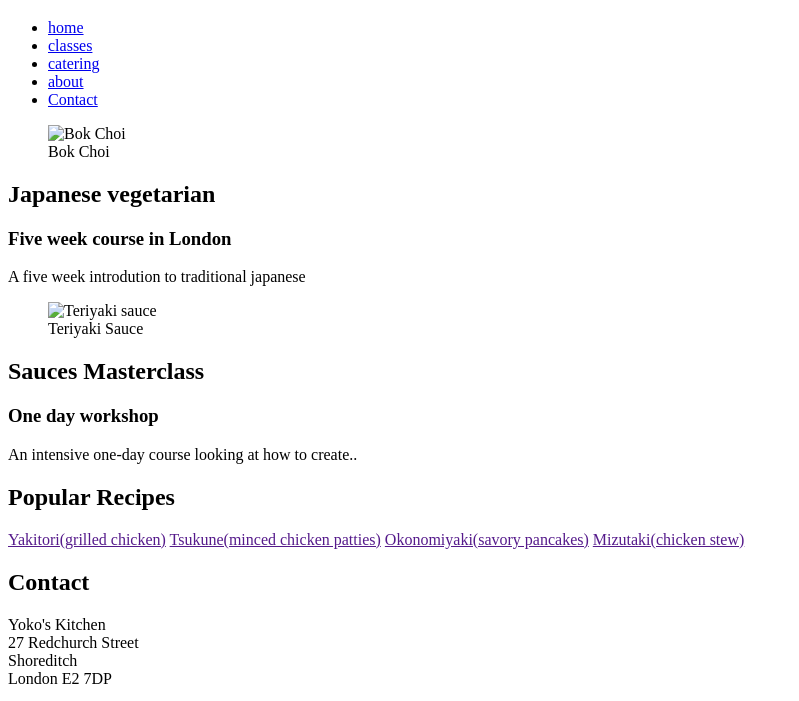
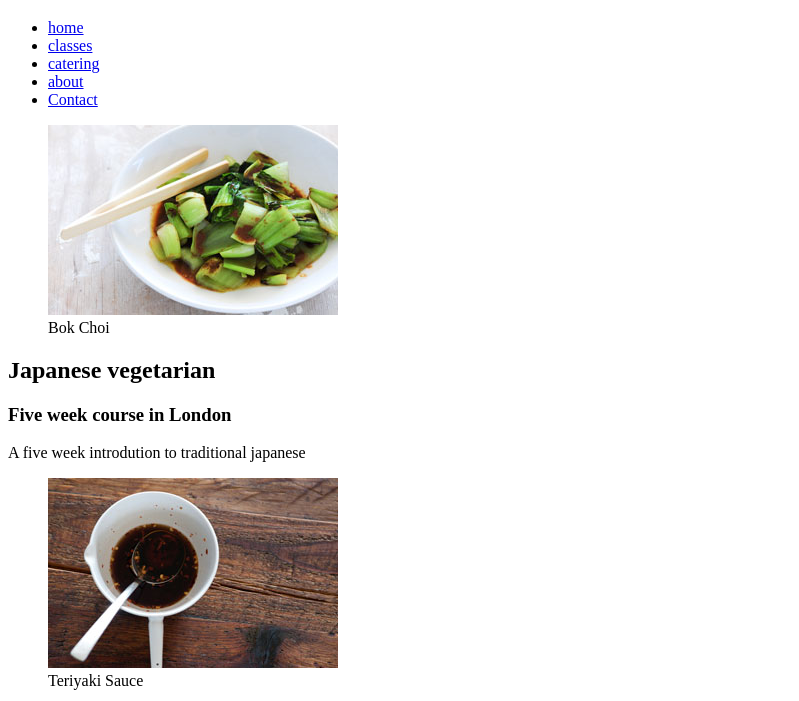
Before and after one commit to TLsoul/Layout, a plain HTML site: page index.html in a window 1280 px wide. Shown: the part 61-762 px from the top of the page, without its empty margins (0-799 px from the left). Drawn offline with Linux system fonts and the light colour scheme.

Commit message:
Update index.html

```diff
--- a/index.html
+++ b/index.html
@@ -2,7 +2,7 @@
 <html>
     <head>
         <title>HTML5 Layout</title>
-        <link rel="stylesheet" href="css/exam03.css">
+        <link rel="stylesheet" href="css">
 
     </head>
     <body>
@@ -22,7 +22,7 @@
             <section class="courses">
                 <article>
                     <figure>
-                        <img src="images/bok-choi.jpg" alt="Bok Choi" />
+                        <img src="bok-choi.jpg" alt="Bok Choi" />
                         <figcaption>Bok Choi</figcaption>
                     </figure>
                 <hgroup>
@@ -35,7 +35,7 @@
                 </article>
                 <article>
                     <figure>
-                        <img src="images/teriyaki.jpg" alt="Teriyaki sauce" />
+                        <img src="teriyaki.jpg" alt="Teriyaki sauce" />
                         <figcaption>Teriyaki Sauce</figcaption>
                     </figure>
                     <hgroup>
```
